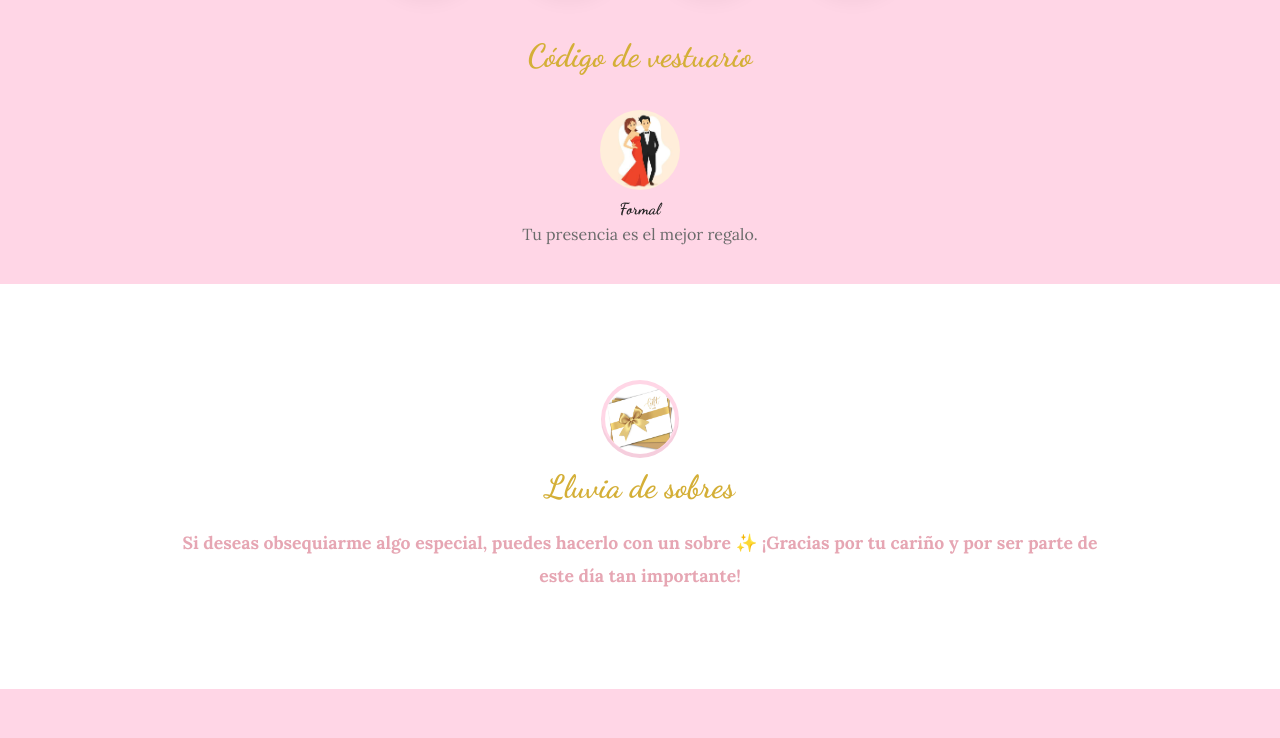
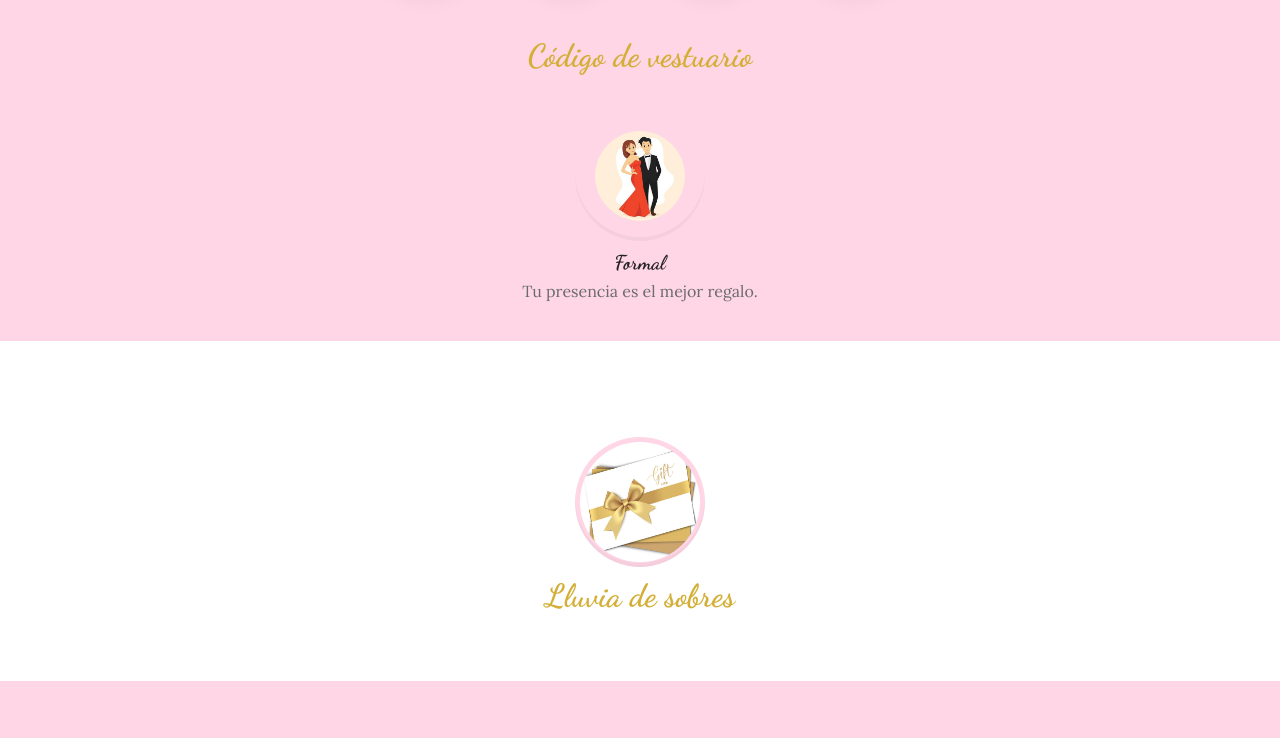
Before and after one commit to jorgepineda0524/invitacion, a plain HTML site: page index.html in a window 1280 px wide. Shown: the part 1832-2570 px from the top of the page. Drawn offline with Linux system fonts and the light colour scheme.

Commit message:
Update index.html

```diff
--- a/index.html
+++ b/index.html
@@ -85,7 +85,7 @@
     /* Secciones */
     section{padding:60px 0}
     h2.section-title{font-family:'Dancing Script',cursive;font-size:38px;margin:0 0 12px;text-align:center; color:#D4AF37;}
-    h2.section-title-f{font-family:'Dancing Script',cursive;font-size:38px;margin:0 0 12px;text-align:center; color:#fde36e;}
+    h2.section-title-f{font-family:'Dancing Script',cursive;font-size:38px;margin:0 0 12px;text-align:center; color:#f8f8f6;}
     p.lead{text-align:center;max-width:920px;margin:0 auto 36px;color:var(--muted);line-height:1.9}
 
     /* Circular photo */
@@ -121,8 +121,8 @@
     /* Dress code */
     .dress{display:flex;justify-content:center;gap:80px;margin-top:36px;flex-wrap:wrap}
     .dress-item{text-align:center}
-    .circle-ico{width:78px;height:78px;border-radius:999px;background:var(--pink-2);display:flex;align-items:center;justify-content:center;margin:0 auto 10px;box-shadow:inset 0 -4px rgba(0,0,0,0.04)}
-    .dress-item h4{font-family:'Dancing Script';margin:6px 0 0}
+    .circle-ico{width:130px;height:130px;border-radius:999px;background:var(--pink-2);display:flex;align-items:center;justify-content:center;margin:0 auto 10px;box-shadow:inset 0 -4px rgba(0,0,0,0.04)}
+    .dress-item h4{font-family:'Dancing Script';margin:6px 0 0; font-size: 20px;}
 
     /* Lluvia sobres (simple) */
     .envelopes{position:relative;height:140px;margin-top:30px;pointer-events:none}
@@ -459,7 +459,7 @@
                 <div class="dress">
                     <div class="dress-item">
                         <div class="circle-ico">
-                            <img src="vestido.jpg" alt="" style="width:80px;height:80px;display:block;border-radius: 50%;">
+                            <img src="vestido.jpg" alt="" style="width:90px;height:90px;display:block;border-radius: 50%;">
                         </div>
                         <h4>Formal</h4>
                         <div style="color:var(--muted);margin-top:6px">Tu presencia es el mejor regalo.</div>
@@ -485,15 +485,15 @@
                 <div class="dress">
                     <div class="dress-item">
                         <div class="circle-ico">
-                            <img src="sobre.jpg" alt="" style="width:70px;height:70px;display:block;border-radius: 50%;">
+                            <img src="sobre.jpg" alt="" style="width:120px;height:120px;display:block;border-radius: 50%;">
                         </div>
                     </div>
                 </div>
                 <h2 class="reveal-text hidden" style="font-size:32px;margin-bottom:6px">Lluvia de sobres</h2>
 
-                <p class="lead" style="margin-top:20px;font-size:1.1em;color:var(--accent);font-weight:700;">
+                <!-- <p class="lead" style="margin-top:20px;font-size:1.1em;color:var(--accent);font-weight:700;">
                     Si deseas obsequiarme algo especial, puedes hacerlo con un sobre ✨ ¡Gracias por tu cariño y por ser parte de este día tan importante!
-                </p>
+                </p> -->
         </div>
         </div>
     </section>
@@ -607,8 +607,8 @@
 
 <footer>
     <div class="container">
-        <p style="margin:0 0 8px;font-family:'Dancing Script';font-size:20px">¡Te esperamos para celebrar!</p>
-        <small style="color:var(--muted)">Invitación creada con ❤</small>
+        <p style="margin:0 0 8px;font-family:'Dancing Script';font-size:38px; color: #fff;">¡Te esperamos para celebrar!</p>
+        <small style="margin:0 0 8px;font-family:'Gill Sans', 'Gill Sans MT', Calibri, 'Trebuchet MS', sans-serif;font-size:30px; color: #fff;">Invitación creada con ❤</small>
     </div>
 </footer>
 
```
